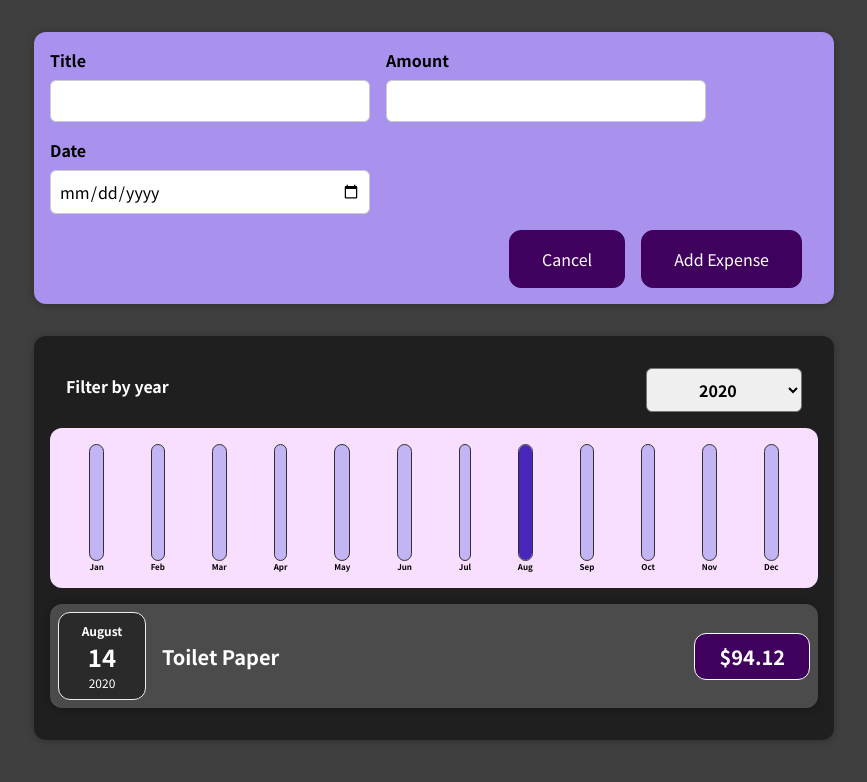
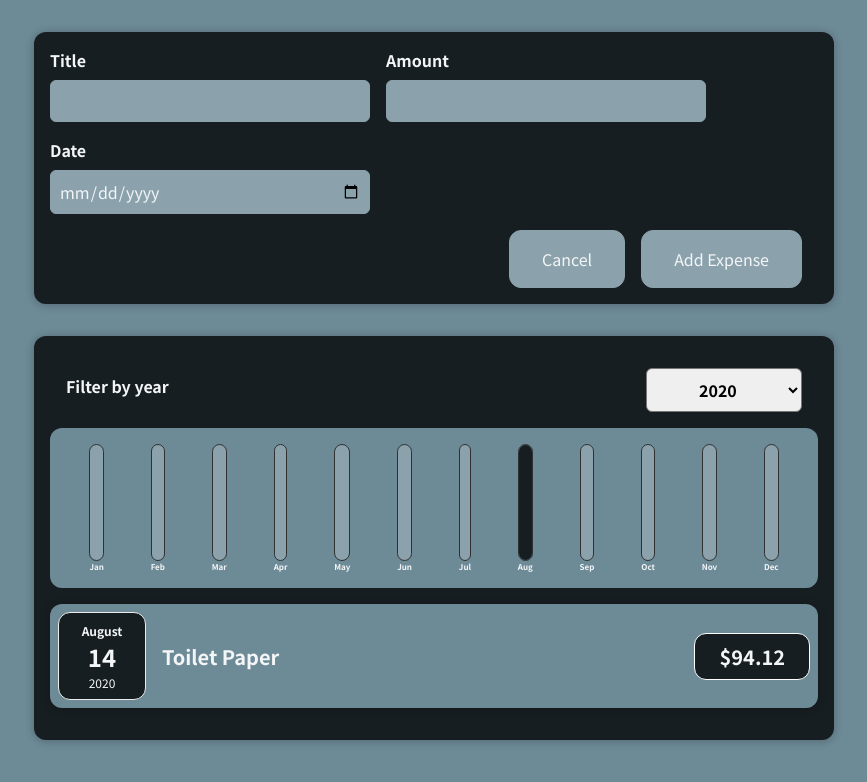
Before and after one commit to Itsmehp/ReactMainProject, a React (Create React App) app: page / in a window 1280 px wide. Both pictures are taken after a click on the button "Add New Expense". Shown: the top 782 px of the page, without its empty margins (206-1073 px from the left). Built offline with nearby package versions, Linux system fonts and the light colour scheme.

Commit message:
final commit

```diff
--- a/src/Components/Chart/Chart.css
+++ b/src/Components/Chart/Chart.css
@@ -1,7 +1,7 @@
 .chart {
   padding: 1rem;
   border-radius: 12px;
-  background-color: #f8dfff;
+  background-color: var(--accent);
   text-align: center;
   display: flex;
   justify-content: space-around;
--- a/src/Components/Chart/ChartBar.css
+++ b/src/Components/Chart/ChartBar.css
@@ -10,7 +10,7 @@
   width: 100%;
   border: 1px solid #313131;
   border-radius: 12px;
-  background-color: #c3b4f3;
+  background-color: var(--primary);
   overflow: hidden;
   display: flex;
   flex-direction: column;
@@ -18,7 +18,7 @@
 }
 
 .chart-bar__fill {
-  background-color: #4826b9;
+  background-color: var(--secondary);
   width: 100%;
   transition: all 0.3s ease-out;
 }
--- a/src/Components/Expenses/ExpenseDate.css
+++ b/src/Components/Expenses/ExpenseDate.css
@@ -4,8 +4,8 @@
   width: 5.5rem;
   height: 5.5rem;
   border: 1px solid #ececec;
-  background-color: #2a2a2a;
-  color: white;
+  background-color: var(--secondary);
+  color: var(--text);
   border-radius: 12px;
   align-items: center;
   justify-content: center;
--- a/src/Components/Expenses/ExpenseItem.css
+++ b/src/Components/Expenses/ExpenseItem.css
@@ -4,7 +4,7 @@
   align-items: center;
   padding: 0.5rem;
   margin: 1rem 0;
-  background-color: #4b4b4b;
+  background-color: var(--accent);
 }
 
 .expense-item__description {
@@ -22,14 +22,14 @@
   font-size: 1rem;
   flex: 1;
   margin: 0 1rem;
-  color: white;
+  color: var(--text);
 }
 
 .expense-item__price {
   font-size: 1rem;
   font-weight: bold;
-  color: white;
-  background-color: #40005d;
+  color: var(--text);
+  background-color: var(--secondary);
   border: 1px solid white;
   padding: 0.5rem;
   border-radius: 12px;
--- a/src/Components/Expenses/Expenses.css
+++ b/src/Components/Expenses/Expenses.css
@@ -1,7 +1,8 @@
 .expenses {
   padding: 1rem;
-  background-color: rgb(31, 31, 31);
+  background-color: var(--secondary);
   margin: 2rem auto;
   width: 50rem;
+  color: var(--text);
   max-width: 95%;
 }
--- a/src/Components/Expenses/ExpensesFilter.css
+++ b/src/Components/Expenses/ExpensesFilter.css
@@ -1,5 +1,5 @@
 .expenses-filter {
-  color: white;
+  color: var(--text);
   padding: 0 1rem;
 }
 
--- a/src/Components/Expenses/ExpensesFilter.js
+++ b/src/Components/Expenses/ExpensesFilter.js
@@ -14,6 +14,7 @@ const ExpensesFilter = (props) => {
           <option value="2021">2021</option>
           <option value="2020">2020</option>
           <option value="2019">2019</option>
+          <option value="2023">2023</option>
         </select>
       </div>
     </div>
--- a/src/Components/Expenses/ExpensesList.css
+++ b/src/Components/Expenses/ExpensesList.css
@@ -4,6 +4,6 @@
 }
 
 .expenses-list__fallback {
-  color: white;
+  color: var(--text);
   text-align: center;
 }
--- a/src/Components/NewExpense/ExpenseForm.css
+++ b/src/Components/NewExpense/ExpenseForm.css
@@ -16,9 +16,11 @@
   font: inherit;
   padding: 0.5rem;
   border-radius: 6px;
-  border: 1px solid #ccc;
+  border: 1px solid var(--primary);
   width: 20rem;
   max-width: 100%;
+  background-color: var(--primary);
+  color: var(--text);
 }
 
 .new-expense__actions {
--- a/src/Components/NewExpense/NewExpense.css
+++ b/src/Components/NewExpense/NewExpense.css
@@ -1,5 +1,6 @@
 .new-expense {
-  background-color: #a892ee;
+  color: var(--text);
+  background-color: var(--secondary);
   padding: 1rem;
   margin: 2rem auto;
   width: 50rem;
@@ -13,26 +14,26 @@
   font: inherit;
   cursor: pointer;
   padding: 1rem 2rem;
-  border: 1px solid #40005d;
-  background-color: #40005d;
-  color: white;
+  border: 1px solid var(--primary);
+  background-color: var(--primary);
+  color: var(--text);
   border-radius: 12px;
   margin-right: 1rem;
 }
 
 .new-expense button:hover,
 .new-expense button:active {
-  background-color: #510674;
-  border-color: #510674;
+  background-color: var(--accent);
+  border-color: var(--accent);
 }
 
 .new-expense button.alternative {
-  color: #220131;
+  color: var(--secondary);
   border-color: transparent;
   background-color: transparent;
 }
 
 .new-expense button.alternative:hover,
 .new-expense button.alternative:active {
-  background-color: #ddb3f8;
+  background-color: var(--secondary);
 }
--- a/src/index.css
+++ b/src/index.css
@@ -1,14 +1,22 @@
-@import url('https://fonts.googleapis.com/css2?family=Noto+Sans+JP:wght@400;700&display=swap');
+@import url("https://fonts.googleapis.com/css2?family=Noto+Sans+JP:wght@400;700&display=swap");
+:root {
+  --text: #f3f5f7;
+  --background: #020303;
+  --primary: #8ba2ac;
+  --secondary: #171e21;
+  --accent: #6d8a97;
+  --accent2: #2d393f;
+}
 
 * {
   box-sizing: border-box;
 }
 
 html {
-  font-family: 'Noto Sans JP', sans-serif;
+  font-family: "Noto Sans JP", sans-serif;
 }
 
 body {
   margin: 0;
-  background-color: #3f3f3f;
+  background-color: var(--accent);
 }
```
Also changed, not shown: 12 other files (tests, documents, lock files or other folders).
